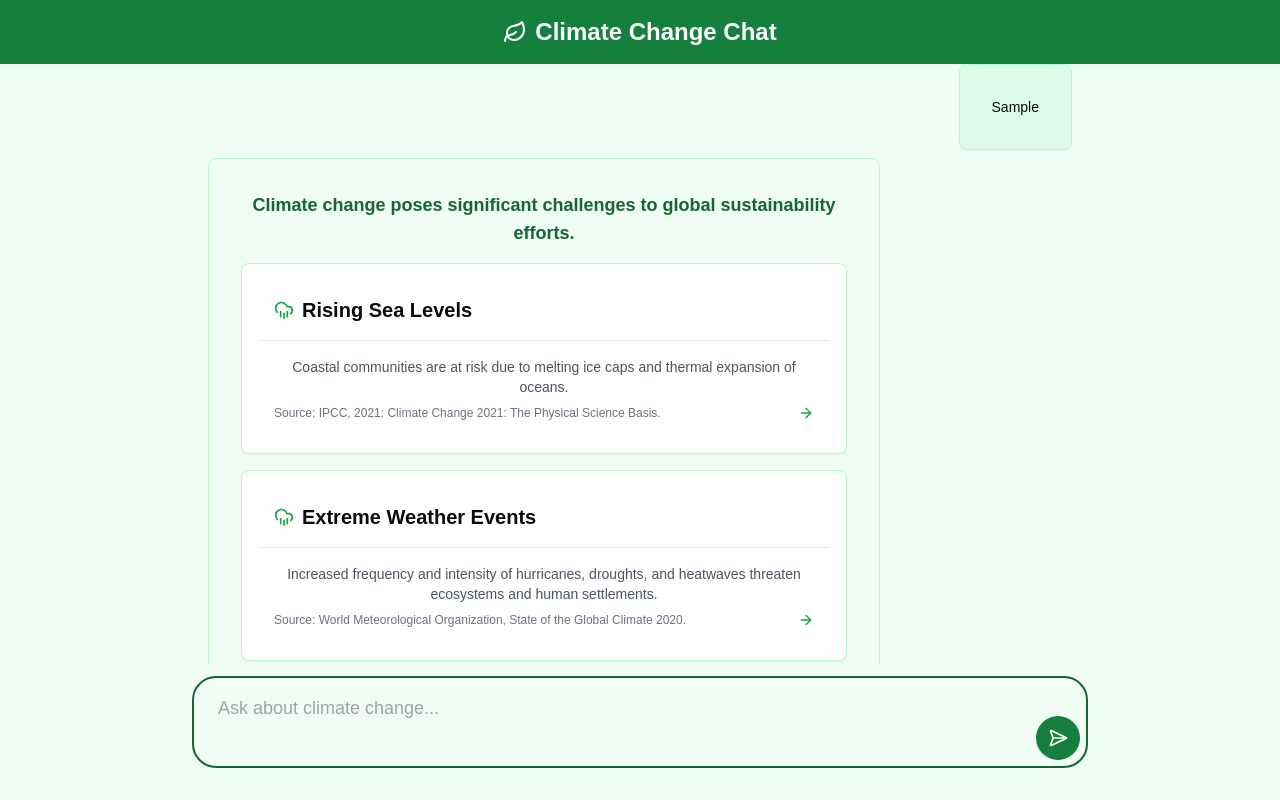
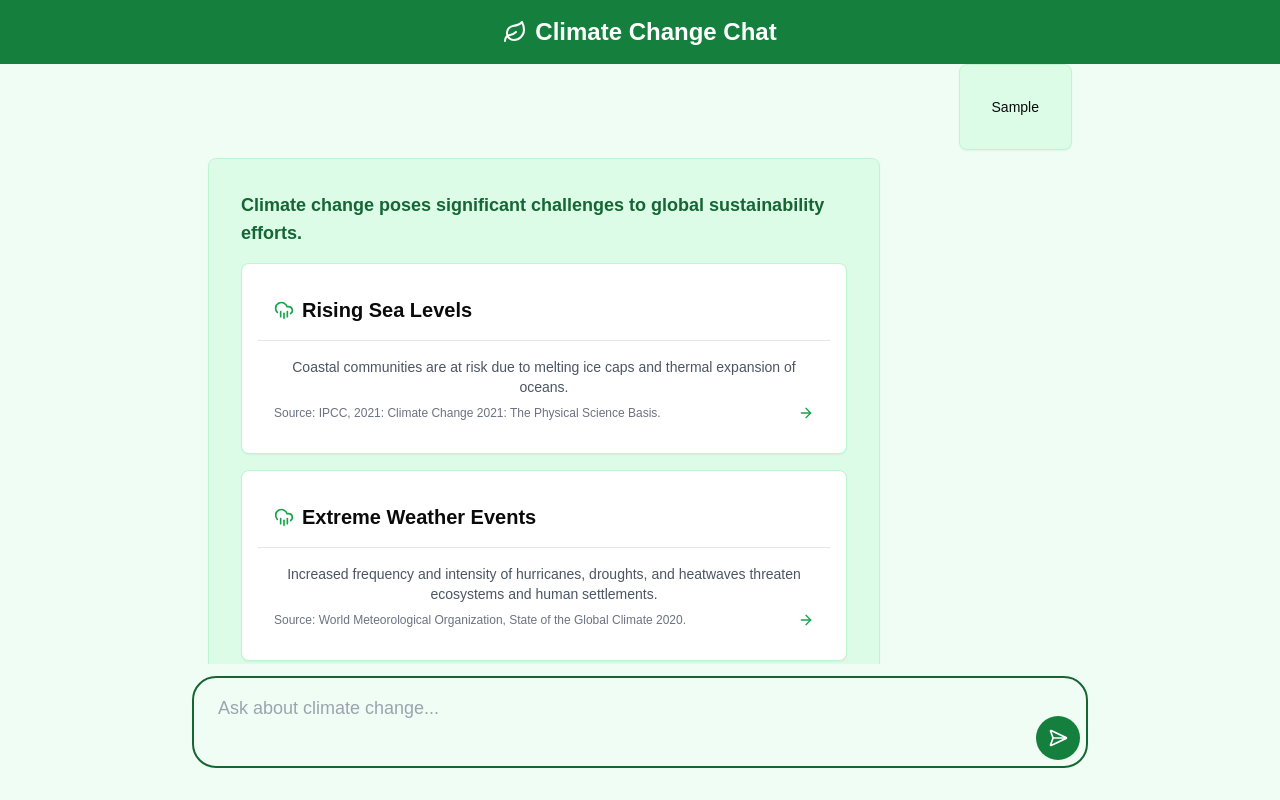
Before and after one commit to Rutwij12/climate-change-frontend, a Next.js app: page /chat in a window 1280 px wide. Both pictures are taken after typing "Sample" into the empty fields and a click on the button 1058 px from the left and 738 px from the top of the page. Built offline with nearby package versions, Linux system fonts and the light colour scheme.

Commit message:
Fix: Left align summary text inside an LLMResponseMessage

```diff
--- a/src/components/LLMResponseMessage.tsx
+++ b/src/components/LLMResponseMessage.tsx
@@ -23,10 +23,10 @@ export default function LLMResponseMessage({
   return (
     <div className="mb-4 text-left">
       {/* Main Card displaying the AI-generated response */}
-      <Card className="inline-block max-w-2xl border-green-200 mx-auto text-center">
+      <Card className="inline-block max-w-2xl border-green-200 mx-auto text-center bg-green-100">
         <CardContent className="p-6">
           {/* Summary text with styling */}
-          <p className="text-lg font-semibold mb-4 text-green-800 break-words">
+          <p className="text-lg font-semibold mb-4 text-green-800 break-words text-left">
             {summary}
           </p>
 
```
